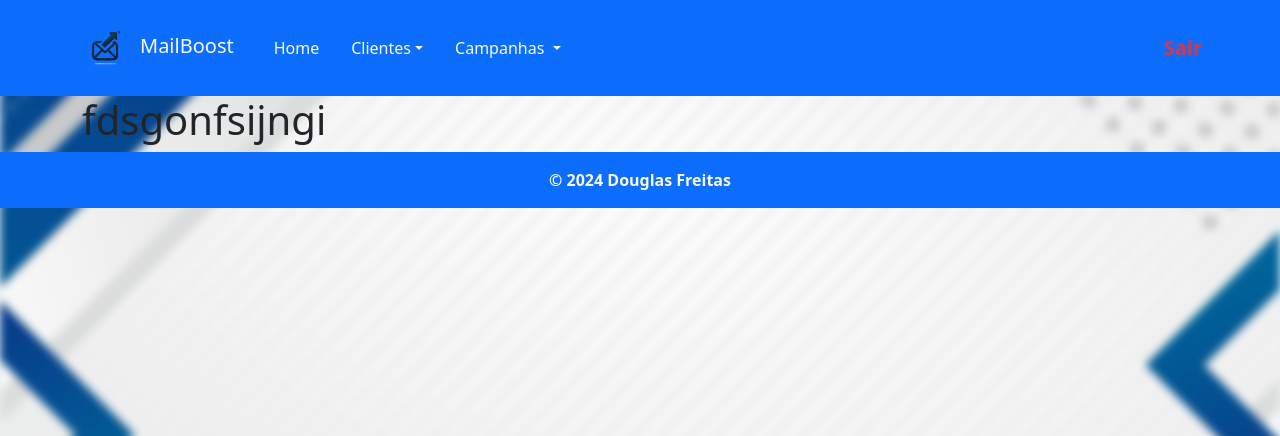
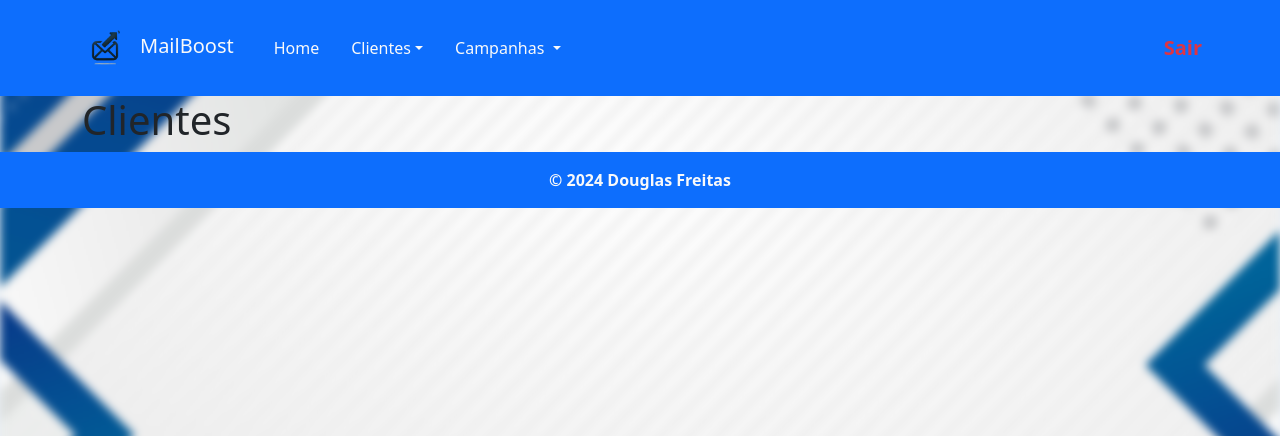
Before and after one commit to defreitassl/Email-Marketing, a Flask app: page /clients in a window 1280 px wide. Shown: the top 436 px of the page. Run offline with Flask 3, Linux system fonts and the light colour scheme.

Commit message:
Fixing clients page bugs

```diff
--- a/app/templates/clients.html
+++ b/app/templates/clients.html
@@ -3,7 +3,7 @@
 {% block conteudo %}
 
     <div class="container-lg">
-        <h1>fdsgonfsijngi</h1>
+        <h1>Clientes</h1>
     </div>
 
 {% endblock %}
```
